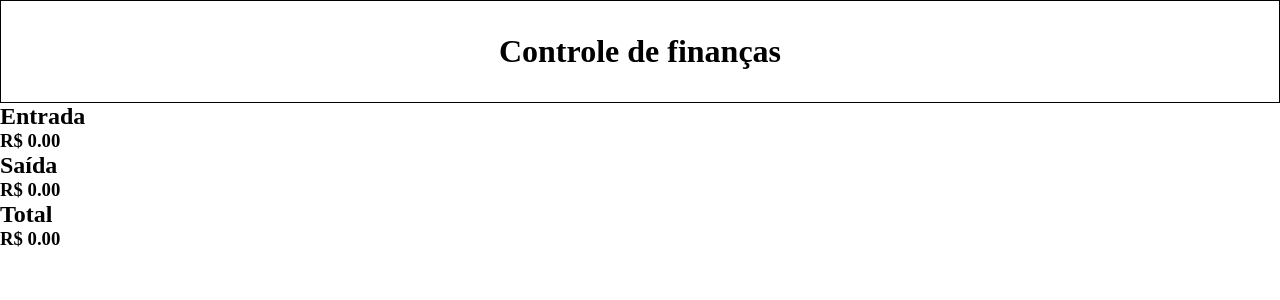
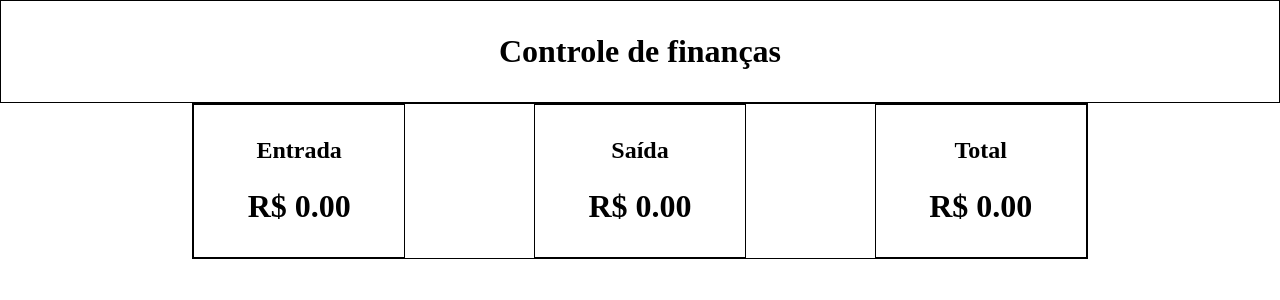
Before and after one commit to CaioAugustoHD/Sistema-controle-financas, a React (Vite) app: page / in a window 1280 px wide. Shown: the top 300 px of the page. Built offline with nearby package versions, Linux system fonts and the light colour scheme.

Commit message:
Criado arquivos CSS ConteinerSaldo.css e ItemSaldo.css

```diff
--- /dev/null
+++ b/src/components/Saldo/ConteinerSaldo.css
@@ -0,0 +1,15 @@
+main {
+    border: 1px solid black;
+    margin: auto;
+    display: flex;
+    flex-wrap: nowrap;
+    justify-content: space-between;
+    width: 70%;
+}
+
+@media (max-width: 760px) {
+
+    main {
+        width: 82%;
+    }
+}
--- a/src/components/Saldo/ConteinerSaldo.jsx
+++ b/src/components/Saldo/ConteinerSaldo.jsx
@@ -1,5 +1,6 @@
 import React from "react";
 import { ItemSaldo } from "./ItemSaldo";
+import "./ConteinerSaldo.css";
 
 export function ConteinerSaldo(){
     return (
--- /dev/null
+++ b/src/components/Saldo/ItemSaldo.css
@@ -0,0 +1,21 @@
+section {
+    border: 1px solid black;
+    padding: 2em 6%;
+    text-align: center;
+}
+
+h2 {
+    margin-bottom: 1em;
+}
+
+span {
+    font-size: 2em;
+    font-weight: 700;
+}
+
+@media (max-width: 760px) {
+
+    span {
+      font-size: 1.7em;
+    }
+}
--- a/src/components/Saldo/ItemSaldo.jsx
+++ b/src/components/Saldo/ItemSaldo.jsx
@@ -1,10 +1,11 @@
 import React from "react";
+import "./ItemSaldo.css"
 
 export function ItemSaldo({titulo, valor}){
     return (
         <section>
             <h2>{titulo}</h2>
-            <h3>{valor}</h3>
+            <span>{valor}</span>
         </section>
     )
 }
```
